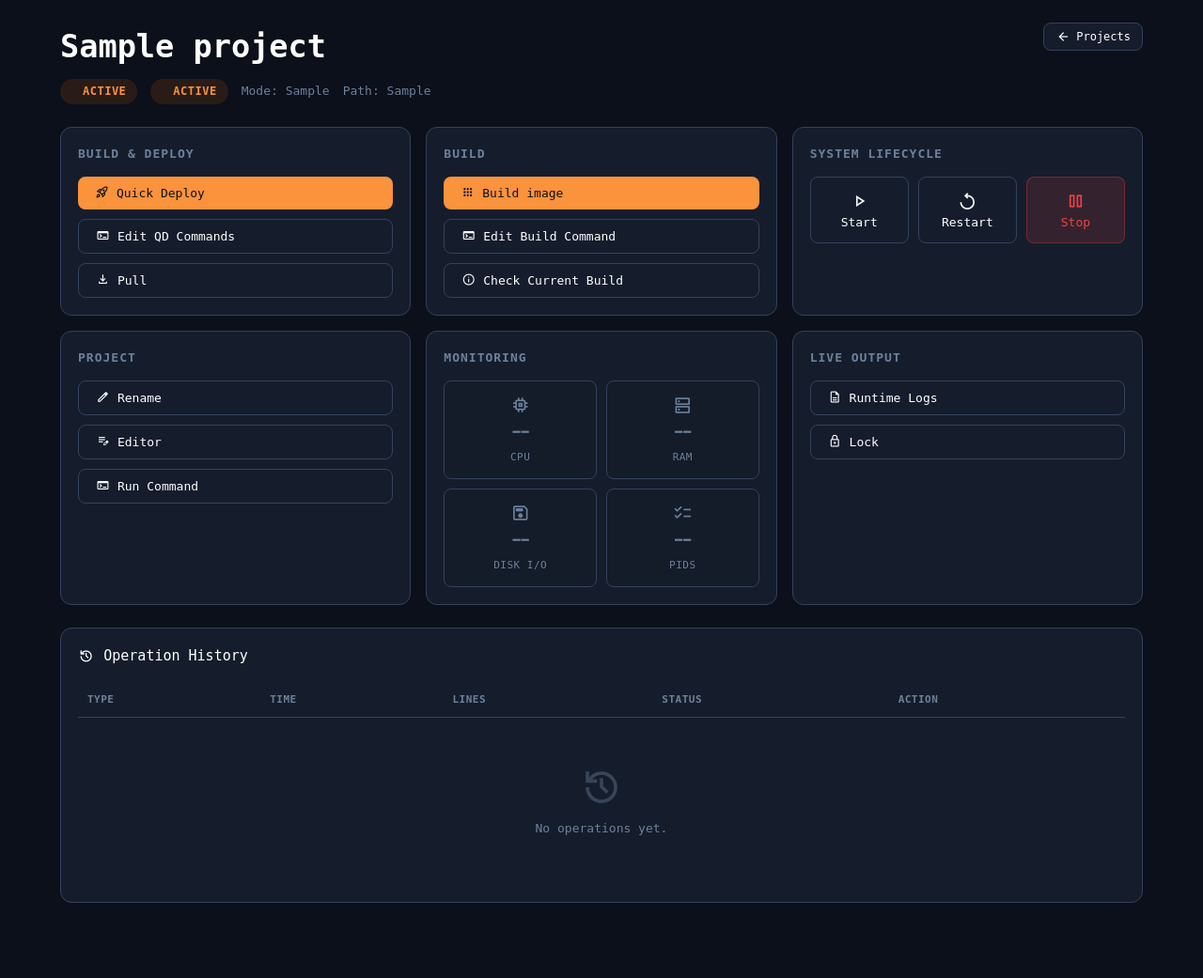
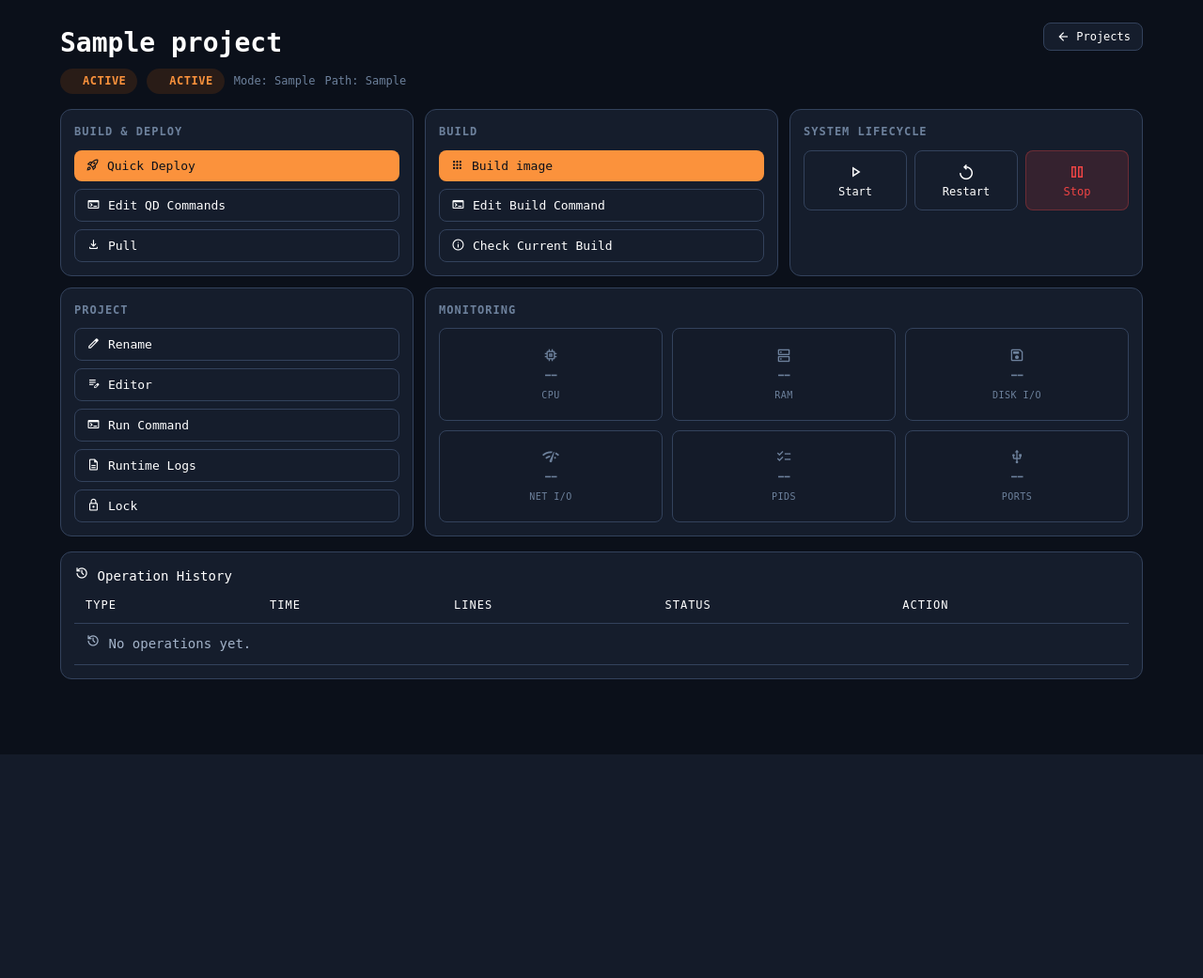
Before and after one commit to QudsLab/DockLiner, a FastAPI app: template app/templates/project_detail.html in a window 1280 px wide. Shown: the part 64-1105 px from the top of the page at 94% size. After the commit the page ends 867 px from the top, so only its background shows below. Run offline with FastAPI, Linux system fonts and the light colour scheme; the template is opened without the code that fills it: most values are stand-ins (such as "Sample title", 1, 10 or a date in 2020).

Commit message:
Update project_detail.html

```diff
--- a/app/templates/project_detail.html
+++ b/app/templates/project_detail.html
@@ -20,68 +20,55 @@
 .status-paused{background:rgba(245,158,11,.15);color:#f59e0b}
 .status-restarting{background:rgba(59,130,246,.15);color:#3b82f6}
 
-.control-grid{display:grid;grid-template-columns:repeat(3,1fr);gap:16px;margin-bottom:24px;align-items:stretch}
-.control-card{background:var(--surface-card);border:1px solid var(--hairline);border-radius:var(--radius-lg);padding:18px;display:flex;flex-direction:column}
-.control-card h3{margin:0 0 14px;font-size:13px;text-transform:uppercase;letter-spacing:1px;color:var(--muted);font-weight:700}
-.control-actions{display:flex;flex-direction:column;gap:10px;flex:1}
-.control-actions .btn{justify-content:flex-start;gap:8px}
+.control-grid{display:grid;grid-template-columns:repeat(3,1fr);gap:12px;margin-bottom:16px;align-items:stretch}
+.control-grid > .control-card:nth-child(5){grid-column:span 2}
+.control-card{background:var(--surface-card);border:1px solid var(--hairline);border-radius:var(--radius-lg);padding:14px;display:flex;flex-direction:column}
+.control-card h3{margin:0 0 10px;font-size:12px;text-transform:uppercase;letter-spacing:1px;color:var(--muted);font-weight:700}
+.control-actions{display:flex;flex-direction:column;gap:8px;flex:1}
+.control-actions .btn{justify-content:flex-start;gap:8px;font-size:13px;padding:9px 12px}
 
-.btn-block{display:flex;align-items:center;gap:8px;justify-content:center}
+@media (max-width:1100px){ .control-grid{grid-template-columns:repeat(2,1fr)} .control-grid > .control-card:nth-child(5){grid-column:span 2} }
+@media (max-width:600px){ .control-grid{grid-template-columns:1fr} .control-grid > .control-card:nth-child(5){grid-column:span 1} .manage-title h1{font-size:1.9rem} }
 
-.lifecycle-grid{display:grid;grid-template-columns:repeat(3,1fr);gap:10px}
-.lifecycle-grid .btn{flex-direction:column;gap:4px;padding:14px 8px;height:100%;justify-content:center}
-.lifecycle-grid .btn .material-symbols-outlined{font-size:22px}
-@media (max-width:900px){ .lifecycle-grid{grid-template-columns:1fr} .lifecycle-grid .btn{flex-direction:row;justify-content:center} }
+.manage-hero{display:flex;justify-content:space-between;align-items:flex-start;gap:16px;margin-bottom:16px;flex-wrap:wrap}
+.manage-title h1{margin:0 0 6px;font-size:2rem;font-weight:700;color:var(--ink)}
+.manage-meta{display:flex;gap:10px;flex-wrap:wrap;align-items:center;color:var(--muted);font-size:12px}
 
-.stats-row{display:none;gap:8px;flex-wrap:wrap;margin-top:auto;padding-top:10px}
-.stats-row.has-data{display:flex}
-.stat-tag{display:inline-flex;align-items:center;gap:5px;padding:5px 10px;border-radius:6px;font-size:11px;font-weight:700;font-family:var(--font-mono);border:1px solid transparent}
-.stat-tag.cpu{background:rgba(59,130,246,.12);color:#3b82f6;border-color:rgba(59,130,246,.25)}
-.stat-tag.ram{background:rgba(34,197,94,.12);color:#22c55e;border-color:rgba(34,197,94,.25)}
-.stat-tag.disk{background:rgba(168,85,247,.12);color:#a855f7;border-color:rgba(168,85,247,.25)}
+.lifecycle-grid{display:grid;grid-template-columns:repeat(3,1fr);gap:8px}
+.lifecycle-grid .btn{flex-direction:column;gap:4px;padding:12px 6px;height:100%;justify-content:center;font-size:12px}
+.lifecycle-grid .btn .material-symbols-outlined{font-size:20px}
 
-.resource-grid{display:grid;grid-template-columns:repeat(2,1fr);gap:10px;flex:1}
-.resource-box{background:var(--surface-soft);border:1px solid var(--hairline);border-radius:var(--radius-md);padding:14px 8px;text-align:center;display:flex;flex-direction:column;align-items:center;justify-content:center;gap:4px}
-.resource-icon{font-size:22px;color:var(--muted)}
-.resource-value{font-size:18px;font-weight:700;font-family:var(--font-mono);color:var(--ink)}
+.resource-grid{display:grid;grid-template-columns:repeat(3,1fr);gap:10px;flex:1}
+.resource-box{background:var(--surface-soft);border:1px solid var(--hairline);border-radius:var(--radius-md);padding:12px 8px;text-align:center;display:flex;flex-direction:column;align-items:center;justify-content:center;gap:3px;min-width:0}
+.resource-icon{font-size:18px;color:var(--muted)}
+.resource-value{font-size:13px;font-weight:700;font-family:var(--font-mono);color:var(--ink);white-space:nowrap;overflow:hidden;text-overflow:ellipsis;width:100%}
 .resource-value.blank{color:var(--muted)}
-.resource-label{font-size:11px;color:var(--muted);text-transform:uppercase;letter-spacing:.5px}
+.resource-label{font-size:10px;color:var(--muted);text-transform:uppercase;letter-spacing:.5px}
 
-.live-panel{background:var(--surface-card);border:1px solid var(--hairline);border-radius:var(--radius-lg);margin-bottom:24px;overflow:hidden;display:none}
+.ports-more{position:absolute;top:6px;right:6px;background:var(--primary);color:#fff;border:none;border-radius:4px;padding:2px 6px;font-size:10px;font-weight:700;cursor:pointer;display:none}
+.ports-more:hover{filter:brightness(1.1)}
+
+.ports-list{list-style:none;margin:0;padding:0;display:flex;flex-direction:column;gap:8px}
+.ports-item{display:flex;align-items:center;gap:10px;background:var(--surface-soft);border:1px solid var(--hairline);border-radius:8px;padding:10px 12px;font-family:var(--font-mono);font-size:13px}
+.ports-item .material-symbols-outlined{font-size:18px;color:var(--primary)}
+.ports-empty{color:var(--muted);font-size:13px;text-align:center;padding:20px 0}
+
+.live-panel{background:var(--surface-card);border:1px solid var(--hairline);border-radius:var(--radius-lg);margin-bottom:16px;overflow:hidden;display:none}
 .live-panel.active{display:block}
-.live-header{display:flex;justify-content:space-between;align-items:center;padding:14px 16px;border-bottom:1px solid var(--hairline);background:var(--surface-soft)}
-.live-title{display:flex;align-items:center;gap:12px;font-weight:600;font-size:14px;color:var(--ink)}
+.live-header{display:flex;justify-content:space-between;align-items:center;padding:12px 14px;border-bottom:1px solid var(--hairline);background:var(--surface-soft)}
+.live-title{display:flex;align-items:center;gap:10px;font-weight:600;font-size:14px;color:var(--ink)}
 .live-status{padding:2px 10px;border-radius:999px;font-size:11px;font-weight:700;text-transform:uppercase}
 .live-status.running{background:rgba(255,115,0,.15);color:var(--primary)}
 .live-status.success{background:rgba(34,197,94,.15);color:#22c55e}
 .live-status.error{background:rgba(239,68,68,.15);color:#ef4444}
-.live-body{height:320px;overflow:auto;background:var(--surface-dark);color:var(--on-dark);padding:14px;font-family:var(--font-mono);font-size:12px;line-height:1.6;white-space:pre-wrap;word-break:break-word}
+.live-body{height:260px;overflow:auto;background:var(--surface-dark);color:var(--on-dark);padding:14px;font-family:var(--font-mono);font-size:12px;line-height:1.6;white-space:pre-wrap;word-break:break-word}
 .live-line{display:block;padding:1px 0}
 .live-line.error{color:#ef4444}
 .live-line.warn{color:#f59e0b}
 .live-line.success{color:#22c55e}
 .live-line.build{color:#38bdf8}
 .live-line.docker{color:#a78bfa}
-
-.history-card{background:var(--surface-card);border:1px solid var(--hairline);border-radius:var(--radius-lg);padding:18px}
-.history-card h4{margin:0 0 16px;font-size:15px;color:var(--ink);display:flex;align-items:center;gap:10px}
-.history-table{width:100%;border-collapse:collapse;font-size:13px}
-.history-table th{text-align:left;padding:10px;border-bottom:1px solid var(--hairline);color:var(--muted);font-weight:700;font-size:11px;text-transform:uppercase;letter-spacing:.5px}
-.history-table td{padding:10px;border-bottom:1px solid var(--hairline);color:var(--ink);vertical-align:middle}
-.history-table tr:last-child td{border-bottom:none}
-.history-table td.action-cell{text-align:right;white-space:nowrap}
-.status-tag{display:inline-flex;align-items:center;gap:4px;padding:3px 10px;border-radius:999px;font-size:11px;font-weight:700;text-transform:uppercase;border:1px solid transparent}
-.status-tag.success{background:rgba(34,197,94,.12);color:#22c55e;border-color:rgba(34,197,94,.25)}
-.status-tag.error{background:rgba(239,68,68,.12);color:#ef4444;border-color:rgba(239,68,68,.25)}
-.status-tag.running{background:rgba(255,115,0,.12);color:var(--primary);border-color:rgba(255,115,0,.25)}
-.status-tag.idle,.status-tag.unknown{background:rgba(148,163,184,.12);color:#94a3b8;border-color:rgba(148,163,184,.25)}
-.empty-history{display:flex;flex-direction:column;align-items:center;justify-content:center;padding:40px 20px;color:var(--muted);gap:10px}
-.empty-history .material-symbols-outlined{font-size:48px;opacity:.4}
-
-@media (max-width:900px){
-  .control-grid{grid-template-columns:1fr}
-  .manage-title h1{font-size:1.9rem}
-}
+.history-card{background:var(--surface-card);border:1px solid var(--hairline);border-radius:var(--radius-lg);padding:14px}
 
 .modal-overlay{position:fixed;inset:0;background:rgba(0,0,0,.55);display:none;align-items:center;justify-content:center;z-index:1000;padding:16px}
 .modal-overlay.active{display:flex}
@@ -183,6 +170,14 @@
         <span class="material-symbols-outlined">terminal</span>
         Run Command
       </button>
+      <button class="btn btn-secondary btn-block" onclick="startRuntimeStream()">
+        <span class="material-symbols-outlined">description</span>
+        Runtime Logs
+      </button>
+      <button class="btn btn-secondary btn-block" id="lockBtn" onclick="toggleLock()">
+        <span class="material-symbols-outlined" id="lockIcon">{% if project.locked %}lock_open{% else %}lock{% endif %}</span>
+        <span id="lockLabel">{% if project.locked %}Unlock{% else %}Lock{% endif %}</span>
+      </button>
     </div>
   </div>
 
@@ -206,24 +201,21 @@
         <div class="resource-label">DISK I/O</div>
       </div>
       <div class="resource-box">
+        <span class="resource-icon material-symbols-outlined">network_check</span>
+        <div class="resource-value" id="res-net">--</div>
+        <div class="resource-label">NET I/O</div>
+      </div>
+      <div class="resource-box">
         <span class="resource-icon material-symbols-outlined">checklist</span>
         <div class="resource-value" id="res-pids">--</div>
         <div class="resource-label">PIDs</div>
       </div>
-    </div>
-  </div>
-  <!-- F: Live Output -->
-  <div class="control-card">
-    <h3>Live Output</h3>
-    <div class="control-actions">
-      <button class="btn btn-secondary btn-block" onclick="startRuntimeStream()">
-        <span class="material-symbols-outlined">description</span>
-        Runtime Logs
-      </button>
-      <button class="btn btn-secondary btn-block" id="lockBtn" onclick="toggleLock()">
-        <span class="material-symbols-outlined" id="lockIcon">{% if project.locked %}lock_open{% else %}lock{% endif %}</span>
-        <span id="lockLabel">{% if project.locked %}Unlock{% else %}Lock{% endif %}</span>
-      </button>
+      <div class="resource-box" style="position:relative">
+        <span class="resource-icon material-symbols-outlined">usb</span>
+        <div class="resource-value" id="res-ports">--</div>
+        <button class="ports-more" id="portsMoreBtn" style="display:none" onclick="openPortsModal()">View all</button>
+        <div class="resource-label">PORTS</div>
+      </div>
     </div>
   </div>
 </section>
@@ -256,6 +248,24 @@
     </thead>
     <tbody id="historyBody"></tbody>
   </table>
+</div>
+
+<!-- Ports Modal -->
+<div id="modal-ports" class="modal-overlay" onclick="if(event.target===this)closeModal('ports')">
+  <div class="modal" style="max-width:420px">
+    <div class="modal-header">
+      <h3>Container Ports</h3>
+      <button class="modal-close" onclick="closeModal('ports')">×</button>
+    </div>
+    <div class="modal-body">
+      <ul id="portsList" class="ports-list">
+        <li class="ports-empty">No port mappings.</li>
+      </ul>
+    </div>
+    <div class="modal-footer">
+      <button class="btn btn-secondary btn-sm" onclick="closeModal('ports')">Close</button>
+    </div>
+  </div>
 </div>
 
 <!-- Rename Modal -->
@@ -752,6 +762,15 @@
     diskEl.classList.add('blank');
   }
 
+  const netEl = document.getElementById('res-net');
+  if (d.net){
+    netEl.textContent = d.net;
+    netEl.classList.remove('blank');
+  } else {
+    netEl.textContent = '--';
+    netEl.classList.add('blank');
+  }
+
   const pidsEl = document.getElementById('res-pids');
   if (d.pids !== null && d.pids !== undefined && d.pids !== ''){
     pidsEl.textContent = String(d.pids);
@@ -760,8 +779,37 @@
     pidsEl.textContent = '--';
     pidsEl.classList.add('blank');
   }
+
+  const portsEl = document.getElementById('res-ports');
+  const portsMoreBtn = document.getElementById('portsMoreBtn');
+  window.lastPorts = [];
+  if (Array.isArray(d.ports) && d.ports.length){
+    window.lastPorts = d.ports;
+    portsEl.textContent = d.ports[0];
+    portsEl.classList.remove('blank');
+    if (d.ports.length > 1){
+      portsMoreBtn.textContent = '+' + (d.ports.length - 1) + ' more';
+      portsMoreBtn.style.display = 'inline-block';
+    } else {
+      portsMoreBtn.style.display = 'none';
+    }
+  } else {
+    portsEl.textContent = '--';
+    portsEl.classList.add('blank');
+    portsMoreBtn.style.display = 'none';
+  }
 }
 
+function openPortsModal(){
+  const list = document.getElementById('portsList');
+  const ports = Array.isArray(window.lastPorts) ? window.lastPorts : [];
+  if (ports.length){
+    list.innerHTML = ports.map(p => '<li class="ports-item"><span class="material-symbols-outlined">usb</span> <span>' + escapeHtml(p) + '</span></li>').join('');
+  } else {
+    list.innerHTML = '<li class="ports-empty">No port mappings.</li>';
+  }
+  openModal('ports');
+}
 function escapeHtml(t){ return t.replace(/&/g,'&amp;').replace(/</g,'&lt;').replace(/>/g,'&gt;'); }
 function showToast(msg,type='info'){
   const div=document.createElement('div');
```
